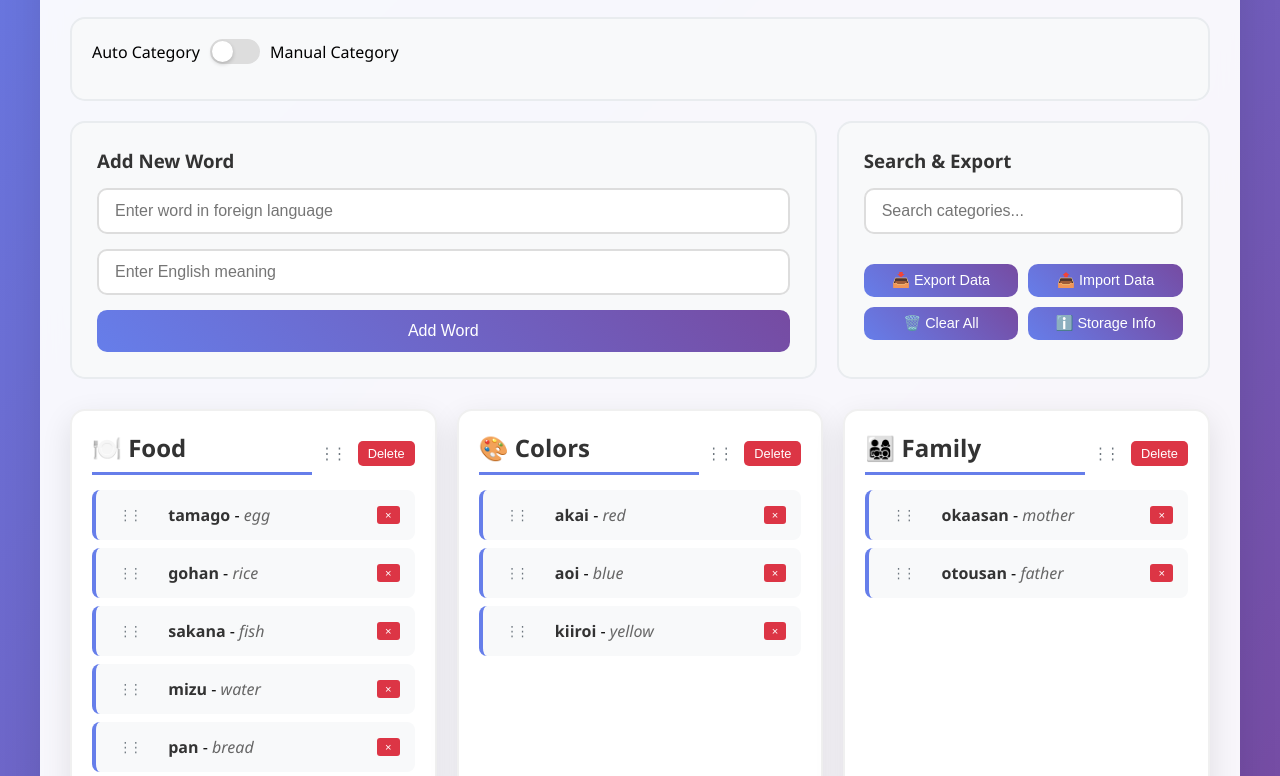
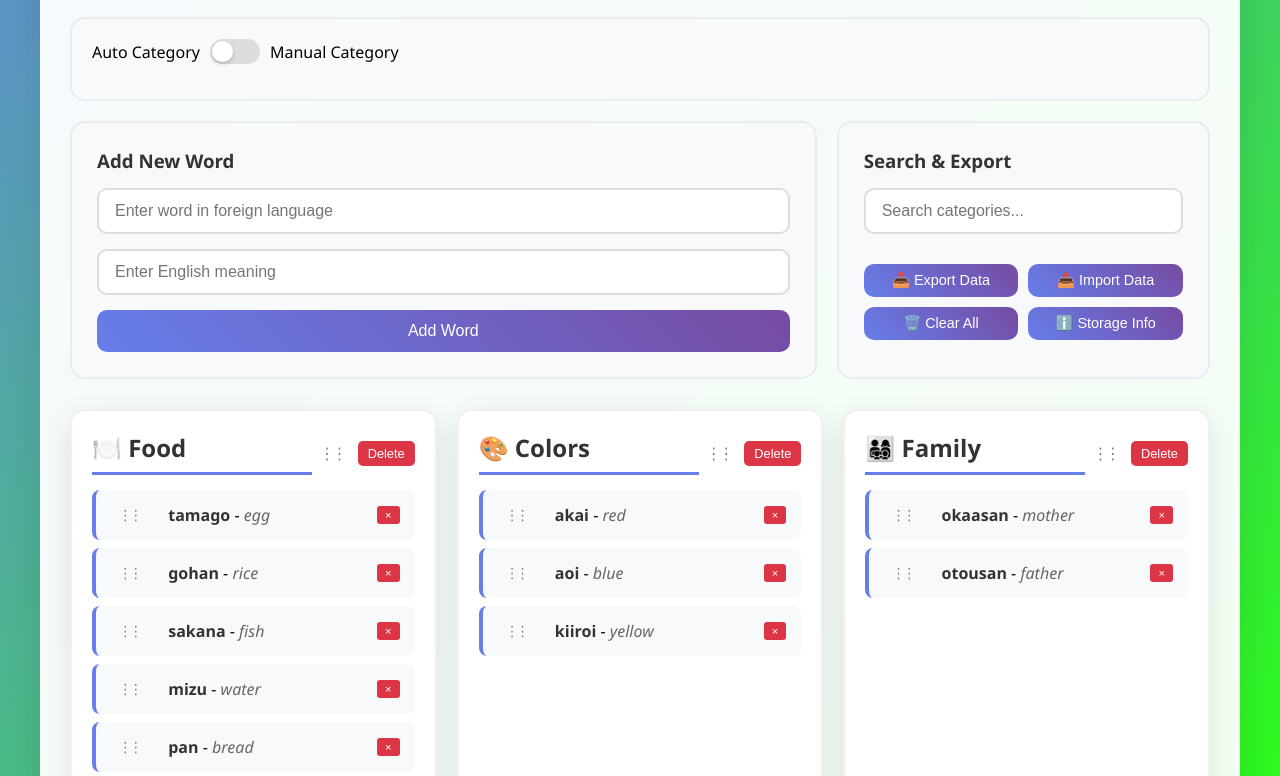
Before and after one commit to Ed-will20/LanguageCategoryNote, a plain HTML site: page index.html in a window 1280 px wide. Shown: the part 431-1207 px from the top of the page. Drawn offline with Linux system fonts and the light colour scheme.

Commit message:
changed background color

```diff
--- a/styles.css
+++ b/styles.css
@@ -7,7 +7,7 @@
 
 body {
     font-family: 'Segoe UI', Tahoma, Geneva, Verdana, sans-serif;
-    background: linear-gradient(135deg, #667eea 0%, #764ba2 100%);
+    background: linear-gradient(135deg, #667eea 0%, #2bfd18 100%);
     min-height: 100vh;
     padding: 20px;
 }
```
